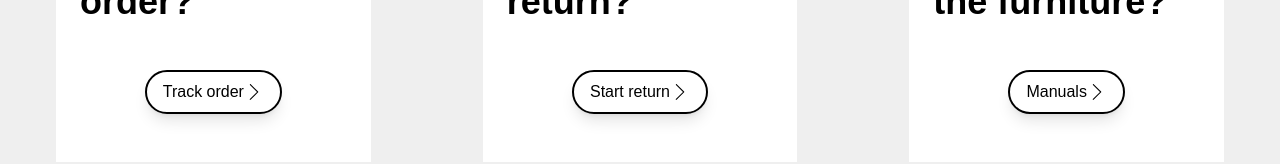
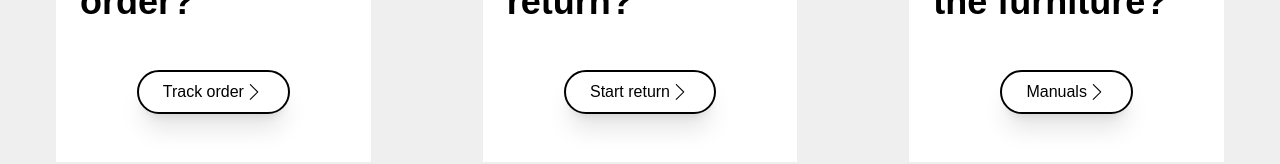
Before and after one commit to vdumic/HCI-2022-23, a Next.js app in the folder aesthetica/: page /support in a window 1280 px wide. Shown: the part 322-486 px from the top of the page. Built offline with nearby package versions, Linux system fonts and the light colour scheme.

Commit message:
WIP: Product/blog highlight

```diff
--- a/aesthetica/components/Home/Highlight.js
+++ b/aesthetica/components/Home/Highlight.js
@@ -1,6 +1,7 @@
 import Image from "next/image";
 import Test from "../../assets/test.jpg";
 import Spacer from "../Spacer";
+import MainButton from "./MainButton";
 
 const Highlight = () => {
   return (
@@ -8,13 +9,11 @@ const Highlight = () => {
       <Spacer />
       <div className="container flex">
         <div className="flex-col mx-24 my-8 w-1/4">
-          <p className="text-2xl ml-1 font-extralight">Aesthetica Store</p>
+          <p className="text-2xl ml-1 font-thin">Aesthetica Store</p>
           <p className="text-4xl font-semibold leading-tight mt-5">
             Add lightweight warmth to any bed with our premium linens.
           </p>
-          <button class="bg-bckgrnd-dark hover:bg-bckgrnd-light text-gray-800 font-semibold py-2 px-4 mt-6 border-black-100 rounded-md shadow">
-            Linens
-          </button>
+          <MainButton title="Linens" link="/linens" />
         </div>
         {/* <div className="">
           <Image src={Test} width="540" height="400" alt="Main image" />
--- /dev/null
+++ b/aesthetica/components/Home/MainButton.js
@@ -0,0 +1,17 @@
+import Link from "next/link";
+import { SlArrowRight } from "react-icons/sl";
+
+const MainButton = ({ title, link }) => {
+  return (
+    <div className="my-10">
+      <Link href={link}>
+        <button className="flex justify-center bg-bckgrnd-light hover:bg-bckgrnd text-black text-m font-medium py-2 px-6 border-2 border-black rounded-full shadow-xl">
+          <p>{title}</p>
+          <SlArrowRight className="h-5 w-5 sm:inline cursor-pointer pt-1" />
+        </button>
+      </Link>
+    </div>
+  );
+};
+
+export default MainButton;
--- a/aesthetica/components/Support/SupportButton.js
+++ /dev/null
@@ -1,14 +0,0 @@
-import { SlArrowRight } from "react-icons/sl";
-
-const SupportButton = ({ title }) => {
-  return (
-    <div className="flex justify-center m-12">
-      <button class="flex justify-center bg-white hover:bg-gray-100 text-black text-m py-2 px-4 border-2 border-black rounded-full shadow-lg">
-        <p>{title}</p>
-        <SlArrowRight className="h-5 w-5 sm:inline cursor-pointer pt-1" />
-      </button>
-    </div>
-  );
-};
-
-export default SupportButton;
--- /dev/null
+++ b/aesthetica/components/Support/SupportButton.js.js
@@ -0,0 +1,17 @@
+import Link from "next/link";
+import { SlArrowRight } from "react-icons/sl";
+
+const SupportButton = ({ title, link }) => {
+  return (
+    <div className="flex justify-center m-12">
+      <Link href={link}>
+        <button className="flex justify-center bg-white hover:bg-gray-100 text-black text-m py-2 px-6 border-2 border-black rounded-full shadow-xl">
+          <p>{title}</p>
+          <SlArrowRight className="h-5 w-5 sm:inline cursor-pointer pt-1" />
+        </button>
+      </Link>
+    </div>
+  );
+};
+
+export default SupportButton;
--- a/aesthetica/pages/index.js
+++ b/aesthetica/pages/index.js
@@ -1,8 +1,6 @@
 import HeaderFooterLayout from "../layouts/HeaderFooterLayout";
 import Highlight from "../components/Home/Highlight";
-import Image from "next/image";
 
-import MainImage from "../assets/main_image.png";
 import MainPageImage from "../components/Home/MainPageImage";
 
 const Home = () => {
--- a/aesthetica/pages/support/index.js
+++ b/aesthetica/pages/support/index.js
@@ -6,7 +6,7 @@ import SupportSearch from "../../components/Support/SupportSearch";
 import ShippingIcon from "../../assets/shipping_icon.png";
 import ReturnIcon from "../../assets/return_icon.png";
 import BuildIcon from "../../assets/build_icon.png";
-import SupportButton from "../../components/Support/SupportButton";
+import SupportButton from "../../components/Support/SupportButton.js";
 
 const Support = () => {
   return (
@@ -20,7 +20,7 @@ const Support = () => {
             className="m-6"
           />
           <p className="font-bold text-4xl m-6">Where is my order?</p>
-          <SupportButton title="Track order" />
+          <SupportButton title="Track order" link="/shipping" />
         </div>
         <div className="w-96 h-full bg-white mx-14">
           <Image
@@ -30,7 +30,7 @@ const Support = () => {
             className="m-6"
           />
           <p className="font-bold text-4xl m-6">How to make a return?</p>
-          <SupportButton title="Start return" />
+          <SupportButton title="Start return" link="/return" />
         </div>
         <div className="w-96 h-full bg-white mx-14">
           <Image
@@ -40,7 +40,7 @@ const Support = () => {
             className="m-6"
           />
           <p className="font-bold text-4xl m-6">How to build the furniture?</p>
-          <SupportButton title="Manuals" />
+          <SupportButton title="Manuals" link="/build" />
         </div>
       </div>
       <SupportSearch />
```
